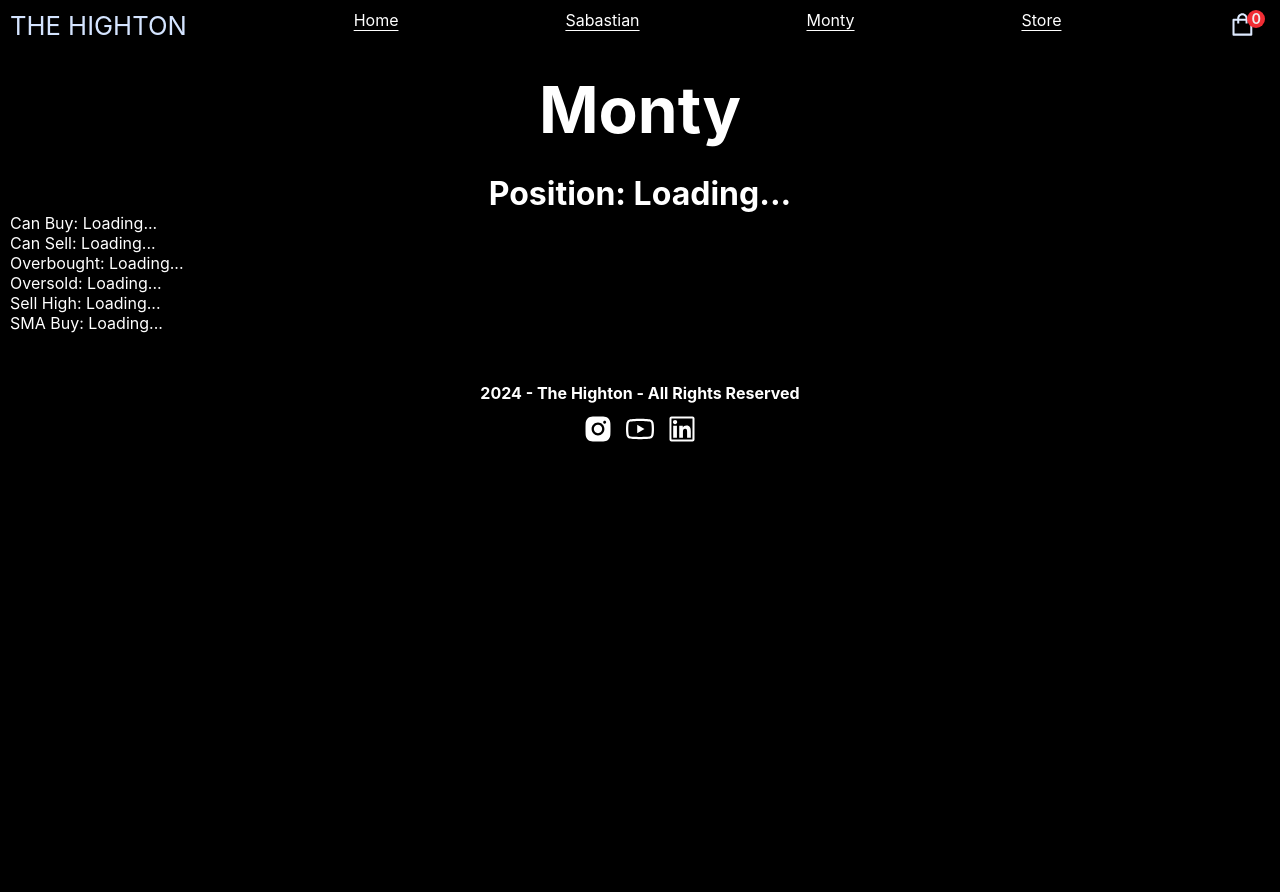
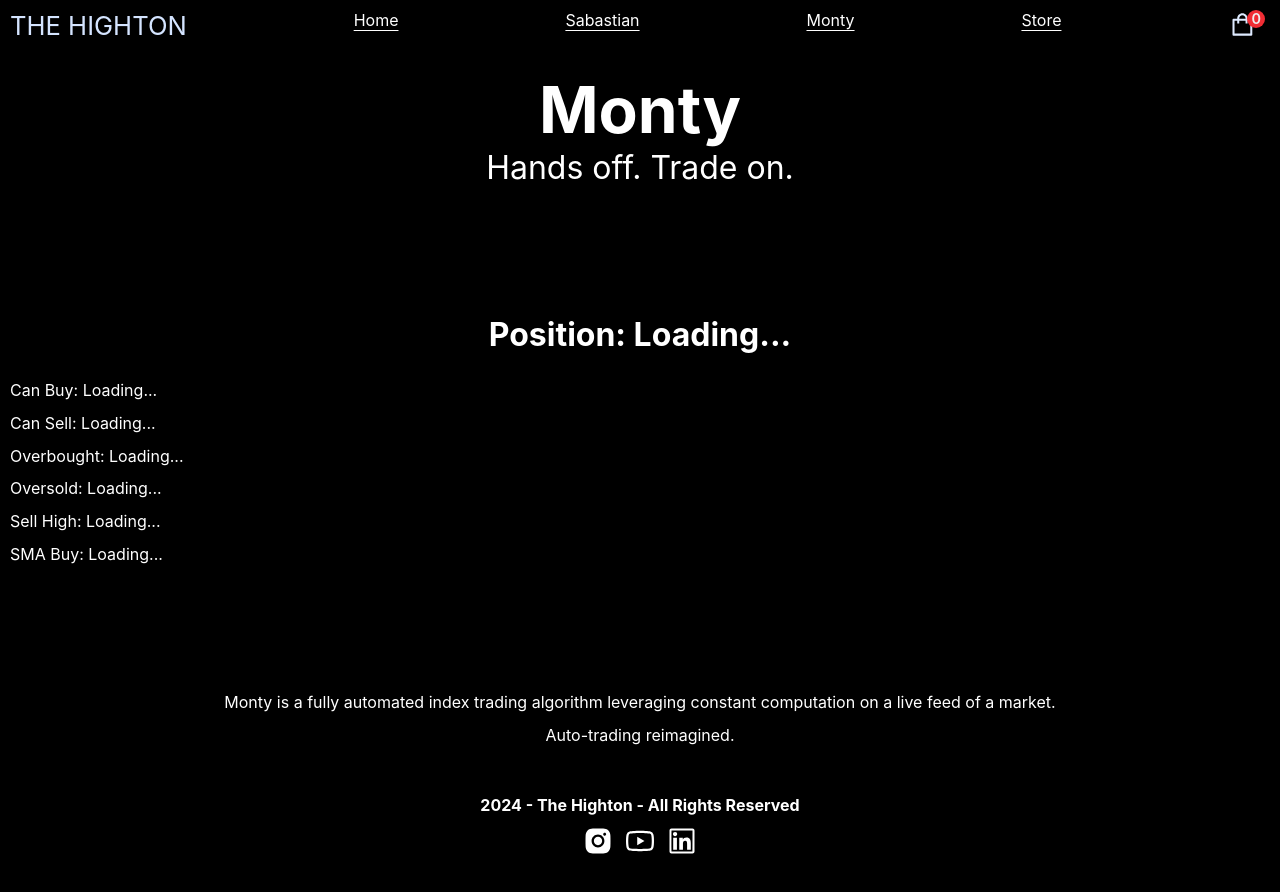
Before and after one commit to shighton/thehighton, a Next.js app: page /monty in a window 1280 px wide. Shown: the top 892 px of the page. Before the commit the page ends 800 px from the top, so only its background shows below. Built offline with nearby package versions, Linux system fonts and the light colour scheme; no server answers.

Commit message:
css cleanup

```diff
--- a/pages/index.js
+++ b/pages/index.js
@@ -8,7 +8,7 @@ const Home = () => (
 
       <h1 className='welcome-home'>Welcome</h1>
 
-      <p><a className='blue-links' href='/sabastian'>Learn more</a> about Sabastian or
+      <p className='first-line'><a className='blue-links' href='/sabastian'>Learn more</a> about Sabastian or
       see the <a className='blue-links' href='/store'>new store</a></p>
 
       <div className='home-pics'>
@@ -17,7 +17,7 @@ const Home = () => (
 
       </div>
 
-      <p>Check out <a className='blue-links' href='/monty'>Monty</a></p>
+      <p className='index-monty'>Check out the incoming <a className='blue-links' href='/monty'>Monty</a></p>
 
     </div>
 
--- a/pages/monty.js
+++ b/pages/monty.js
@@ -32,6 +32,7 @@ function index() {
 
             <div className='monty-label'>
                 <h1>Monty</h1>
+                <p>Hands off. Trade on.</p>
             </div>
 
             <div className='monty-position'>
@@ -47,6 +48,12 @@ function index() {
                 <p>SMA Buy: {sma_buy}</p>
             </div>
 
+            <div className='monty-exp'>
+                <p>Monty is a fully automated index trading algorithm leveraging constant computation on a live feed
+                    of a market.</p>
+                <p>Auto-trading reimagined.</p>
+            </div>
+
         </div>
     )
 }
--- a/pages/sabastian.js
+++ b/pages/sabastian.js
@@ -21,7 +21,7 @@ const Sabastian = () => (
 
             </div>
 
-            <p>Download his resume <a className='blue-links' href='resources/Highton_Resume.pdf' download>here</a></p>
+            <p>Download his resume <a className='blue-links' target='_blank' href='resources/Highton_Resume.pdf' download>here</a></p>
 
             <div className='grad-images'>
 
--- a/styles/globals.css
+++ b/styles/globals.css
@@ -45,7 +45,12 @@ a {
   font-size: 3em;
 }
 
+.first-line {
+  margin-top: 2vw;
+}
+
 .home-pics {
+  margin-top: 2vw;
   display: flex;
   flex-direction: column;
   align-items: center;
@@ -56,6 +61,10 @@ a {
   border-radius: 5vw;
   box-shadow: 1vw 1vw 2vw rgb(25, 0, 45);
   pointer-events: none;
+}
+
+.index-monty {
+  margin-top: 10vw;
 }
 
 .sabastian-intro {
@@ -72,6 +81,7 @@ a {
 }
 
 .abstract {
+  margin-top: 2vw;
   display: flex;
   flex-direction: column;
   gap: 2vw;
@@ -83,6 +93,7 @@ a {
   flex-direction: column;
   align-items: center;
   margin-top: 2vw;
+  margin-bottom: 2vw;
   gap: 2vw;
 }
 
@@ -107,10 +118,25 @@ a {
 }
 
 .monty-position {
+  margin-top: 10vw;
+  display: flex;
+  flex-direction: column;
+  align-items: center;
+}
+
+.monty-data {
   margin-top: 2vw;
   display: flex;
   flex-direction: column;
+  gap: 1vw;
+}
+
+.monty-exp {
+  margin-top: 10vw;
+  display: flex;
+  flex-direction: column;
   align-items: center;
+  gap: 1vw;
 }
 
 .main-container{
```
